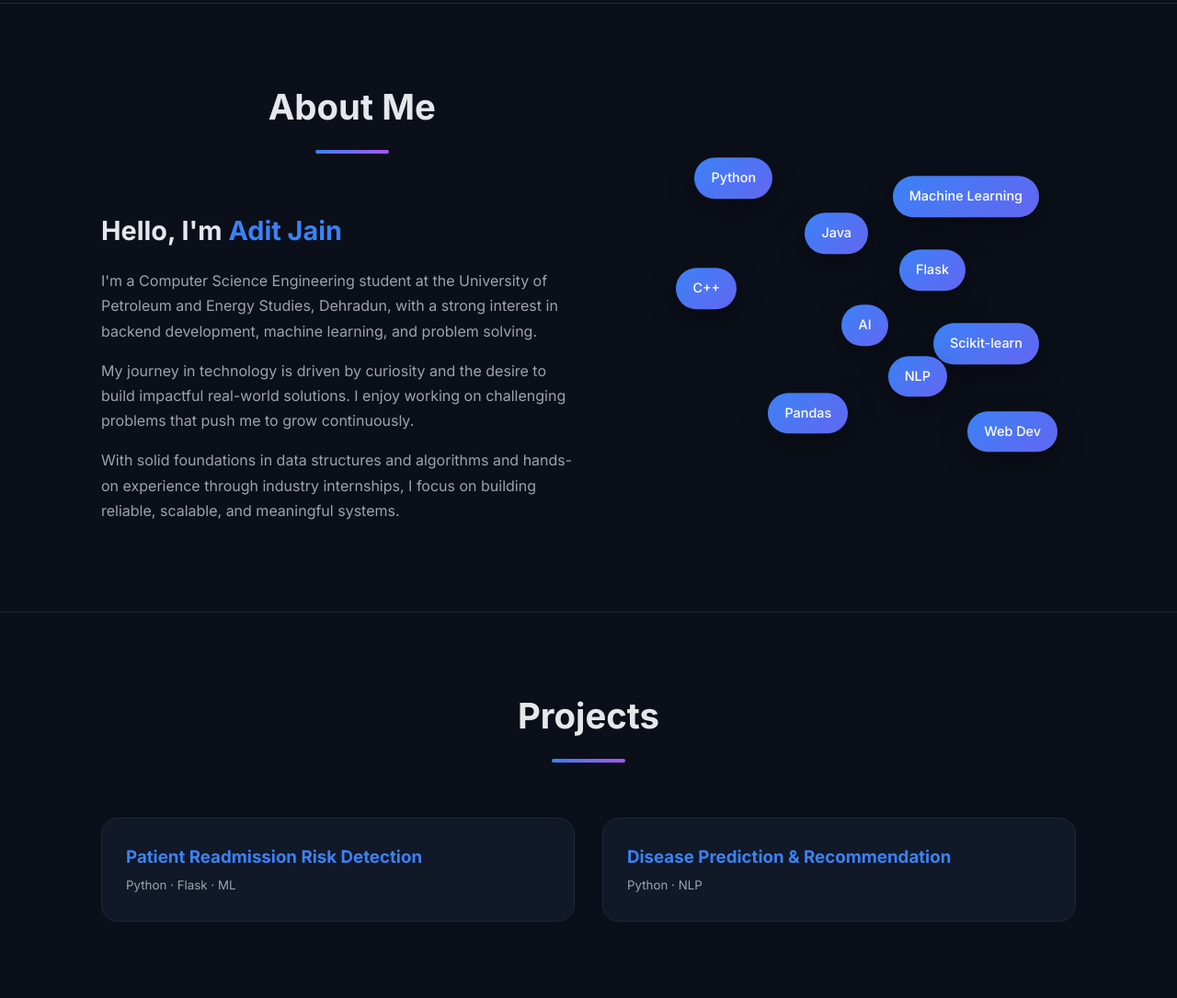
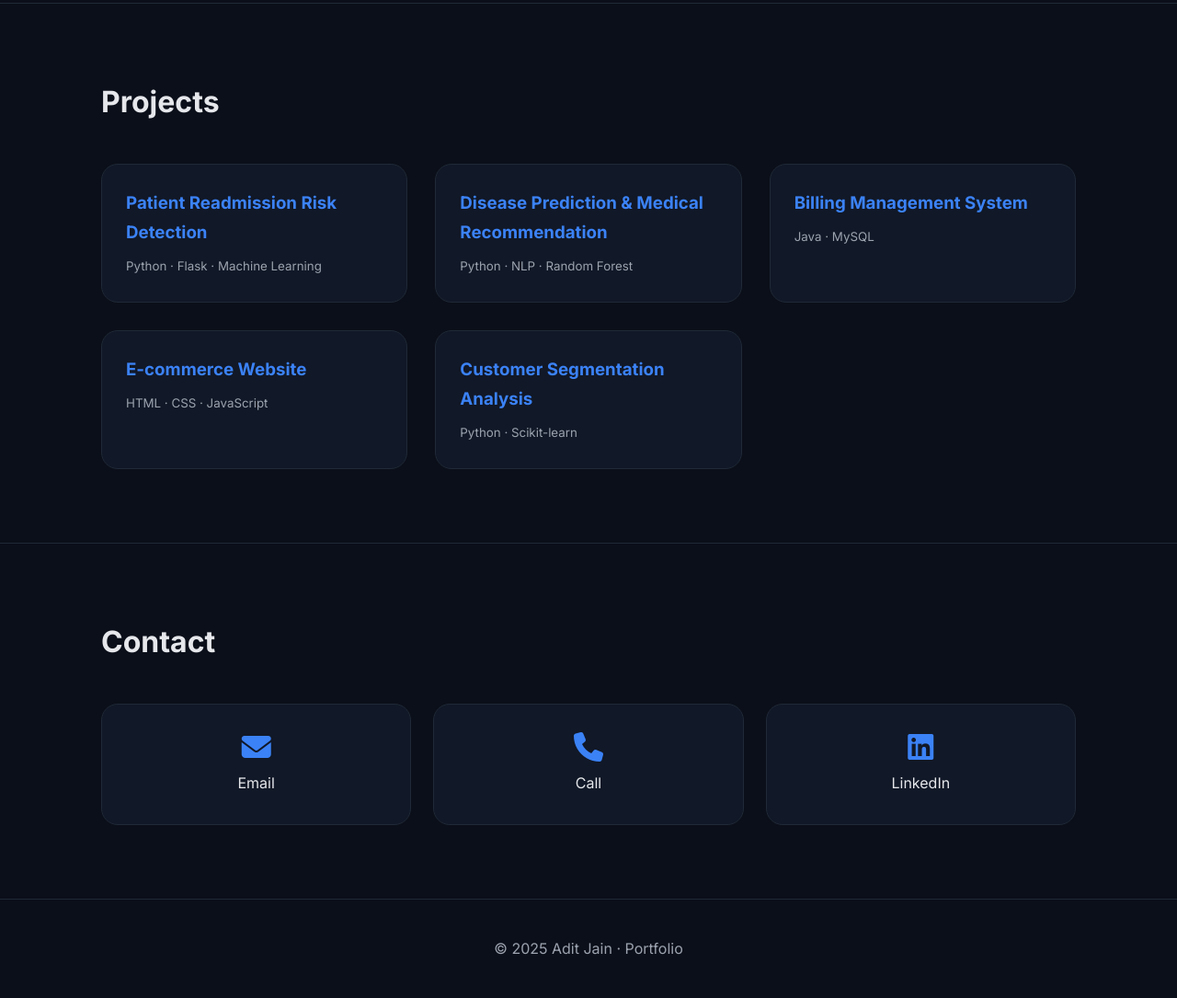
Before and after one commit to Adit-2005/dscscwwwwww, a plain HTML site: page index.html in a window 1280 px wide. Shown: the part 797-1882 px from the top of the page at 92% size. Drawn offline with Linux system fonts and the light colour scheme.

Commit message:
index.html

```diff
--- a/index.html
+++ b/index.html
@@ -5,6 +5,7 @@
 <meta name="viewport" content="width=device-width, initial-scale=1.0">
 <title>Adit Jain | Machine Learning Engineer</title>
 
+<!-- Fonts & Icons -->
 <link href="https://fonts.googleapis.com/css2?family=Inter:wght@300;400;500;600;700&display=swap" rel="stylesheet">
 <link rel="stylesheet" href="https://cdnjs.cloudflare.com/ajax/libs/font-awesome/6.4.0/css/all.min.css">
 
@@ -32,10 +33,11 @@
 body{
 background:var(--bg);
 color:var(--text);
-transition:.3s;
+transition:.35s;
 line-height:1.7;
 }
 
+/* ================= GLOBAL ================= */
 .container{
 max-width:1100px;
 margin:auto;
@@ -47,19 +49,8 @@ border-top:1px solid var(--border);
 }
 
 .section-title{
-font-size:2.4rem;
-text-align:center;
-margin-bottom:60px;
-}
-
-.section-title::after{
-content:'';
-display:block;
-width:80px;
-height:4px;
-margin:14px auto 0;
-background:linear-gradient(90deg,var(--accent),#a855f7);
-border-radius:3px;
+font-size:2rem;
+margin-bottom:40px;
 }
 
 /* ================= THEME TOGGLE ================= */
@@ -97,6 +88,7 @@ font-weight:700;
 .hero h2{
 margin-top:10px;
 color:var(--muted);
+font-weight:500;
 }
 
 .hero p{
@@ -132,8 +124,11 @@ border-color:var(--accent);
 color:#fff;
 }
 
-.btn:hover{transform:translateY(-3px)}
+.btn:hover{
+transform:translateY(-3px);
+}
 
+/* ===== PHOTO ===== */
 .profile-photo{
 width:260px;
 height:260px;
@@ -141,62 +136,6 @@ border-radius:22px;
 object-fit:cover;
 border:1px solid var(--border);
 box-shadow:0 30px 80px rgba(0,0,0,.35);
-}
-
-/* ================= ABOUT ================= */
-.about-wrapper{
-display:grid;
-grid-template-columns:1.2fr 1fr;
-gap:60px;
-align-items:center;
-}
-
-.about-text h3{
-font-size:1.8rem;
-margin-bottom:16px;
-}
-
-.about-text span{
-color:var(--accent);
-}
-
-.about-text p{
-color:var(--muted);
-margin-bottom:16px;
-max-width:520px;
-}
-
-.about-skills{
-position:relative;
-height:360px;
-}
-
-.skill-bubble{
-position:absolute;
-padding:10px 18px;
-border-radius:999px;
-background:linear-gradient(135deg,#3b82f6,#6366f1);
-color:#fff;
-font-size:.9rem;
-font-weight:500;
-animation:float 6s ease-in-out infinite;
-box-shadow:0 10px 30px rgba(0,0,0,.35);
-}
-
-.skill-bubble:nth-child(1){top:20px;left:40px}
-.skill-bubble:nth-child(2){top:80px;left:160px}
-.skill-bubble:nth-child(3){top:140px;left:20px}
-.skill-bubble:nth-child(4){top:40px;right:40px}
-.skill-bubble:nth-child(5){top:120px;right:120px}
-.skill-bubble:nth-child(6){top:200px;right:40px}
-.skill-bubble:nth-child(7){bottom:40px;left:120px}
-.skill-bubble:nth-child(8){bottom:80px;right:140px}
-.skill-bubble:nth-child(9){bottom:20px;right:20px}
-.skill-bubble:nth-child(10){top:180px;left:200px}
-
-@keyframes float{
-0%,100%{transform:translateY(0)}
-50%{transform:translateY(-12px)}
 }
 
 /* ================= PROJECTS ================= */
@@ -220,8 +159,14 @@ transform:translateY(-6px);
 border-color:var(--accent);
 }
 
-.project-card h3{color:var(--accent)}
-.project-card small{color:var(--muted)}
+.project-card h3{
+color:var(--accent);
+margin-bottom:6px;
+}
+
+.project-card small{
+color:var(--muted);
+}
 
 /* ================= MODAL ================= */
 .modal{
@@ -254,8 +199,17 @@ font-size:1.5rem;
 cursor:pointer;
 }
 
+.modal-content h3{
+color:var(--accent);
+margin-bottom:12px;
+}
+
+.modal-content p{
+color:var(--muted);
+margin-bottom:16px;
+}
+
 .github-btn{
-margin-top:16px;
 display:inline-flex;
 align-items:center;
 gap:8px;
@@ -264,26 +218,75 @@ border-radius:10px;
 background:var(--accent);
 color:#fff;
 text-decoration:none;
+font-weight:500;
+transition:.3s;
+}
+
+.github-btn:hover{
+transform:translateY(-3px);
+opacity:.9;
+}
+
+/* ================= CONTACT ================= */
+.contact{
+display:grid;
+grid-template-columns:repeat(auto-fit,minmax(240px,1fr));
+gap:24px;
+}
+
+.contact-card{
+background:var(--card);
+border:1px solid var(--border);
+padding:30px;
+border-radius:18px;
+text-align:center;
+cursor:pointer;
+transition:.3s;
+}
+
+.contact-card:hover{
+transform:translateY(-5px);
+border-color:var(--accent);
+}
+
+.contact-card i{
+font-size:2rem;
+color:var(--accent);
+margin-bottom:10px;
+}
+
+/* ================= FOOTER ================= */
+footer{
+border-top:1px solid var(--border);
+text-align:center;
+padding:40px 20px;
+color:var(--muted);
 }
 
 /* ================= RESPONSIVE ================= */
 @media(max-width:900px){
-.hero,.about-wrapper{grid-template-columns:1fr;text-align:center}
-.profile-photo{margin:auto}
-.hero-actions{justify-content:center}
-.about-text p{margin:auto}
-.about-skills{margin-top:40px}
+.hero{
+grid-template-columns:1fr;
+text-align:center;
+}
+.profile-photo{
+margin:auto;
+}
+.hero-actions{
+justify-content:center;
+}
 }
 </style>
 </head>
 
 <body>
 
+<!-- THEME TOGGLE -->
 <div class="toggle" onclick="toggleTheme()">
 <i class="fas fa-adjust"></i>
 </div>
 
-<!-- HERO -->
+<!-- ================= HERO ================= -->
 <header>
 <div class="container hero">
 <div>
@@ -293,112 +296,160 @@ text-decoration:none;
 IBM SDE Intern & AI/ML Intern with experience building production-grade
 machine learning systems in healthcare and fintech.
 </p>
+
 <div class="hero-actions">
-<a class="btn primary" href="#projects">Projects</a>
-<a class="btn" href="resume/Adit_Jain_Resume.pdf" download>Resume</a>
+<a class="btn primary" href="#projects">
+<i class="fas fa-diagram-project"></i> Projects
+</a>
+
+<a class="btn" href="resume/Adit_Jain_Resume.pdf" download>
+<i class="fas fa-file-download"></i> Resume
+</a>
 </div>
 </div>
-<img src="images/profile.jpg" class="profile-photo">
+
+<img src="images/profile.jpg" alt="Adit Jain" class="profile-photo">
 </div>
 </header>
 
-<!-- ABOUT -->
-<section>
-<div class="container about-wrapper">
-<div class="about-text">
-<h2 class="section-title">About Me</h2>
-<h3>Hello, I'm <span>Adit Jain</span></h3>
-
-<p>
-I'm a Computer Science Engineering student at the University of Petroleum
-and Energy Studies, Dehradun, with a strong interest in backend development,
-machine learning, and problem solving.
-</p>
-
-<p>
-My journey in technology is driven by curiosity and the desire to build
-impactful real-world solutions. I enjoy working on challenging problems
-that push me to grow continuously.
-</p>
-
-<p>
-With solid foundations in data structures and algorithms and hands-on
-experience through industry internships, I focus on building reliable,
-scalable, and meaningful systems.
-</p>
-</div>
-
-<div class="about-skills">
-<div class="skill-bubble">Python</div>
-<div class="skill-bubble">Java</div>
-<div class="skill-bubble">C++</div>
-<div class="skill-bubble">Machine Learning</div>
-<div class="skill-bubble">Flask</div>
-<div class="skill-bubble">Scikit-learn</div>
-<div class="skill-bubble">Pandas</div>
-<div class="skill-bubble">NLP</div>
-<div class="skill-bubble">Web Dev</div>
-<div class="skill-bubble">AI</div>
-</div>
-</div>
-</section>
-
-<!-- PROJECTS -->
+<!-- ================= PROJECTS ================= -->
 <section id="projects">
 <div class="container">
 <h2 class="section-title">Projects</h2>
+
 <div class="projects">
 
 <div class="project-card" onclick="openModal(
 'Patient Readmission Risk Detection',
-'ML system predicting 30-day hospital readmissions using Random Forest and XGBoost with 93% precision.',
+'Built a machine learning system to predict 30-day hospital readmissions. Used Random Forest, Logistic Regression, and XGBoost models achieving 93% precision. Deployed as Flask-based REST APIs for real-time hospital workflows.',
 'https://github.com/Adit-2005/Patient-Readmission-Risk-Detection'
 )">
 <h3>Patient Readmission Risk Detection</h3>
-<small>Python · Flask · ML</small>
+<small>Python · Flask · Machine Learning</small>
 </div>
 
 <div class="project-card" onclick="openModal(
-'Disease Prediction & Recommendation',
-'AI-based disease prediction using NLP and fuzzy matching achieving 88% accuracy.',
+'Disease Prediction & Medical Recommendation',
+'Developed an AI-powered system that predicts diseases from symptoms using NLP and fuzzy matching. Achieved 88% accuracy with a Random Forest model.',
 'https://github.com/Adit-2005/Medipath-Medicine-Recommendation-system'
 )">
-<h3>Disease Prediction & Recommendation</h3>
-<small>Python · NLP</small>
+<h3>Disease Prediction & Medical Recommendation</h3>
+<small>Python · NLP · Random Forest</small>
+</div>
+
+<div class="project-card" onclick="openModal(
+'Billing Management System',
+'Designed a billing platform handling 1000+ monthly transactions with profit/loss analytics, reporting, and optimized database queries.',
+'https://github.com/Adit-2005/Billing-Management-System'
+)">
+<h3>Billing Management System</h3>
+<small>Java · MySQL</small>
+</div>
+
+<div class="project-card" onclick="openModal(
+'E-commerce Website',
+'Built a full-stack e-commerce platform with authentication, product search, cart, and checkout features.',
+'#'
+)">
+<h3>E-commerce Website</h3>
+<small>HTML · CSS · JavaScript</small>
+</div>
+
+<div class="project-card" onclick="openModal(
+'Customer Segmentation Analysis',
+'Performed customer segmentation using K-means clustering to identify purchasing patterns and generate business insights.',
+'#'
+)">
+<h3>Customer Segmentation Analysis</h3>
+<small>Python · Scikit-learn</small>
 </div>
 
 </div>
 </div>
 </section>
 
-<!-- MODAL -->
+<!-- ================= CONTACT ================= -->
+<section>
+<div class="container">
+<h2 class="section-title">Contact</h2>
+
+<div class="contact">
+<div class="contact-card" onclick="location.href='mailto:aditjain042@gmail.com'">
+<i class="fas fa-envelope"></i>
+<p>Email</p>
+</div>
+
+<div class="contact-card" onclick="location.href='tel:+917300115590'">
+<i class="fas fa-phone"></i>
+<p>Call</p>
+</div>
+
+<div class="contact-card" onclick="window.open('https://www.linkedin.com/in/adit-jain2005','_blank')">
+<i class="fab fa-linkedin"></i>
+<p>LinkedIn</p>
+</div>
+</div>
+</div>
+</section>
+
+<footer>
+© 2025 Adit Jain · Portfolio
+</footer>
+
+<!-- ================= MODAL ================= -->
 <div class="modal" id="modal">
 <div class="modal-content">
 <span class="close" onclick="closeModal()">&times;</span>
 <h3 id="modalTitle"></h3>
 <p id="modalDesc"></p>
-<a id="modalGithub" class="github-btn" target="_blank">GitHub</a>
+<a id="modalGithub" class="github-btn" target="_blank">
+<i class="fab fa-github"></i> View on GitHub
+</a>
 </div>
 </div>
 
 <script>
+/* ===== THEME ===== */
 function toggleTheme(){
 document.body.classList.toggle('light');
-localStorage.setItem('theme',document.body.classList.contains('light')?'light':'dark');
+localStorage.setItem(
+'theme',
+document.body.classList.contains('light')?'light':'dark'
+);
 }
-if(localStorage.getItem('theme')==='light')document.body.classList.add('light');
-
-function openModal(title,desc,link){
-modal.style.display='flex';
-modalTitle.innerText=title;
-modalDesc.innerText=desc;
-modalGithub.href=link;
+if(localStorage.getItem('theme')==='light'){
+document.body.classList.add('light');
 }
 
-function closeModal(){modal.style.display='none'}
+/* ===== MODAL ===== */
+function openModal(title, desc, github){
+document.getElementById('modalTitle').innerText = title;
+document.getElementById('modalDesc').innerText = desc;
 
-document.addEventListener('keydown',e=>{if(e.key==='Escape')closeModal()});
-modal.addEventListener('click',e=>{if(e.target===modal)closeModal()});
+const btn = document.getElementById('modalGithub');
+if(github && github !== '#'){
+btn.href = github;
+btn.style.display = 'inline-flex';
+}else{
+btn.style.display = 'none';
+}
+
+document.getElementById('modal').style.display = 'flex';
+}
+
+function closeModal(){
+document.getElementById('modal').style.display = 'none';
+}
+
+/* ESC KEY CLOSE */
+document.addEventListener('keydown', e=>{
+if(e.key === 'Escape') closeModal();
+});
+
+/* CLICK OUTSIDE CLOSE */
+document.getElementById('modal').addEventListener('click', e=>{
+if(e.target.id === 'modal') closeModal();
+});
 </script>
 
 </body>
```
